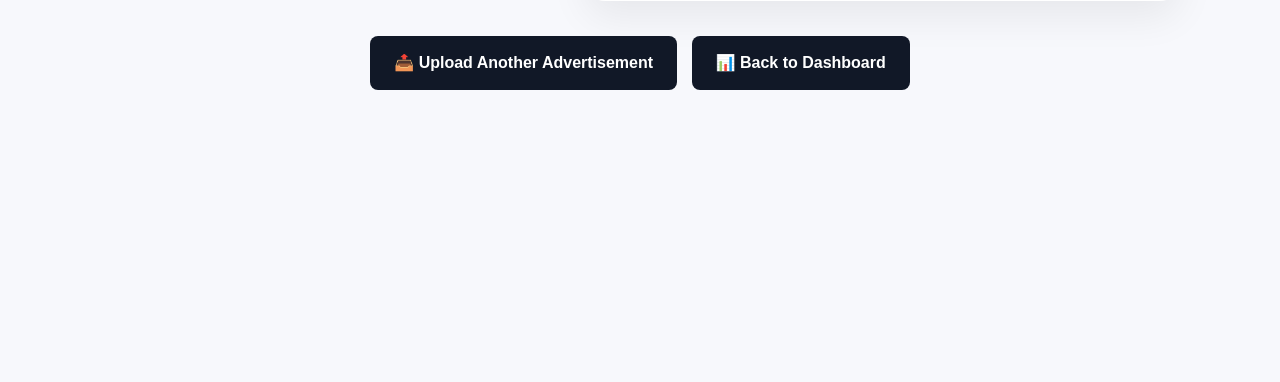
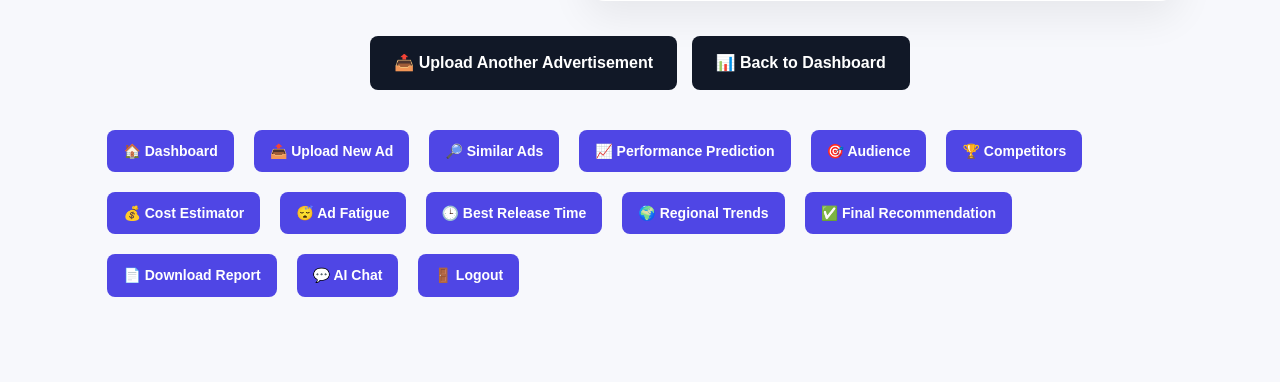
Before and after one commit to pradeepagit06/metaads, a Flask app: template templates/analysis.html in a window 1280 px wide. Shown: the part 943-1325 px from the top of the page. Before the commit the page ends 1033 px from the top, so only its background shows below. Run offline with Flask 3, Linux system fonts and the light colour scheme; the template is opened without the code that fills it: most values are stand-ins (such as "Sample title", 1, 10 or a date in 2020); grey boxes marked "Sample" are stand-in pictures.

Commit message:
Add navigation buttons

```diff
--- /dev/null
+++ b/templates/_nav_buttons.html
@@ -0,0 +1,38 @@
+<style>
+  .nav-buttons {
+    display: flex;
+    flex-wrap: wrap;
+    gap: 10px;
+    margin: 30px 0;
+  }
+  .nav-buttons a {
+    padding: 10px 16px;
+    background: #4f46e5;
+    color: #fff;
+    text-decoration: none;
+    border-radius: 8px;
+    font-size: 14px;
+  }
+  .nav-buttons a:hover {
+    background: #3730a3;
+  }
+</style>
+
+{% set fn = request.view_args.filename %}
+
+<div class="nav-buttons">
+  <a href="{{ url_for('dashboard') }}">🏠 Dashboard</a>
+  <a href="{{ url_for('upload') }}">📤 Upload New Ad</a>
+  <a href="{{ url_for('similar_ads', filename=fn) }}">🔎 Similar Ads</a>
+  <a href="{{ url_for('performance_prediction', filename=fn) }}">📈 Performance Prediction</a>
+  <a href="{{ url_for('audience_recommendation', filename=fn) }}">🎯 Audience</a>
+  <a href="{{ url_for('competitor_intelligence', filename=fn) }}">🏆 Competitors</a>
+  <a href="{{ url_for('cost_estimator', filename=fn) }}">💰 Cost Estimator</a>
+  <a href="{{ url_for('ad_fatigue', filename=fn) }}">😴 Ad Fatigue</a>
+  <a href="{{ url_for('best_release_time', filename=fn) }}">🕒 Best Release Time</a>
+  <a href="{{ url_for('trend_regional', filename=fn) }}">🌍 Regional Trends</a>
+  <a href="{{ url_for('final_recommendation', filename=fn) }}">✅ Final Recommendation</a>
+  <a href="{{ url_for('download_report', filename=fn) }}">📄 Download Report</a>
+  <a href="{{ url_for('chat_page', filename=fn) }}">💬 AI Chat</a>
+  <a href="{{ url_for('logout') }}">🚪 Logout</a>
+</div>
--- a/templates/analysis.html
+++ b/templates/analysis.html
@@ -385,6 +385,7 @@
             <a href="/dashboard">
                 📊 Back to Dashboard
             </a>
+            {% include "_nav_buttons.html" %}
 
         </div>
 
```
